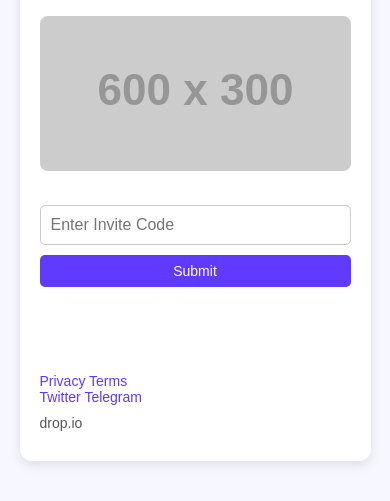
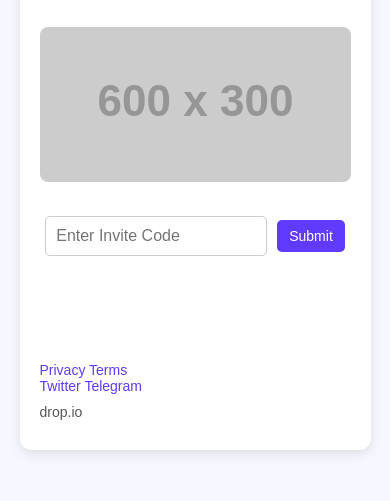
Before and after one commit to chimajdev/bizat.github.io, a plain HTML site: page index.html in a window 390 px wide. Shown: the part 343-844 px from the top of the page. Drawn offline with Linux system fonts and the light colour scheme; placeholder pictures from the web are drawn by us.

Commit message:
Update index.html

```diff
--- a/index.html
+++ b/index.html
@@ -57,22 +57,11 @@
             border-radius: 8px;
             margin-bottom: 30px;
         }
-        .cta-button {
-            display: inline-block;
-            padding: 15px 40px;
-            background: #603AFF;
-            color: #fff;
-            text-decoration: none;
-            font-size: 18px;
-            border-radius: 8px;
-            transition: background 0.3s ease;
-            visibility: hidden;
-        }
-        .cta-button:hover {
-            background: #4729CC;
-        }
         .code-input {
             margin-bottom: 20px;
+            display: flex;
+            justify-content: center;
+            align-items: center;
         }
         .code-input input {
             padding: 10px;
@@ -80,9 +69,9 @@
             border: 1px solid #ccc;
             border-radius: 5px;
             outline: none;
-            width: 100%;
-            box-sizing: border-box;
-            margin-bottom: 10px;
+            width: 60%;
+            max-width: 300px;
+            margin-right: 10px;
             color: #000;
             background-color: #fff;
         }
@@ -95,8 +84,6 @@
             color: #fff;
             cursor: pointer;
             transition: background 0.3s ease;
-            width: 100%;
-            box-sizing: border-box;
         }
         .submit-button:hover {
             background-color: #4729CC;
@@ -105,6 +92,22 @@
             color: #FF4500;
             font-size: 14px;
             display: none;
+            margin-top: 10px;
+        }
+        .cta-button {
+            display: inline-block;
+            padding: 15px 40px;
+            background: #603AFF;
+            color: #fff;
+            text-decoration: none;
+            font-size: 18px;
+            border-radius: 8px;
+            transition: background 0.3s ease;
+            visibility: hidden;
+            margin-top: 20px;
+        }
+        .cta-button:hover {
+            background: #4729CC;
         }
         .footer {
             display: flex;
@@ -138,6 +141,10 @@
                 padding: 10px 15px;
                 font-size: 16px;
             }
+            .code-input input {
+                width: 70%;
+                max-width: 250px;
+            }
         }
 
         @media (max-width: 480px) {
@@ -154,6 +161,10 @@
             .submit-button {
                 padding: 8px 12px;
                 font-size: 14px;
+            }
+            .code-input input {
+                width: 80%;
+                max-width: 200px;
             }
             .footer {
                 flex-direction: column;
@@ -196,8 +207,8 @@
         <div class="code-input" id="code-input-section">
             <input type="text" id="invite-code" placeholder="Enter Invite Code">
             <button class="submit-button" id="submit-button">Submit</button>
-            <div id="error-message" class="error-message">Incorrect code. Please try again.</div>
         </div>
+        <div id="error-message" class="error-message">Incorrect code. Please try again.</div>
 
         <!-- Call to Action Button -->
         <a href="#" class="cta-button" id="cta-button">Connect Wallet</a>
```
